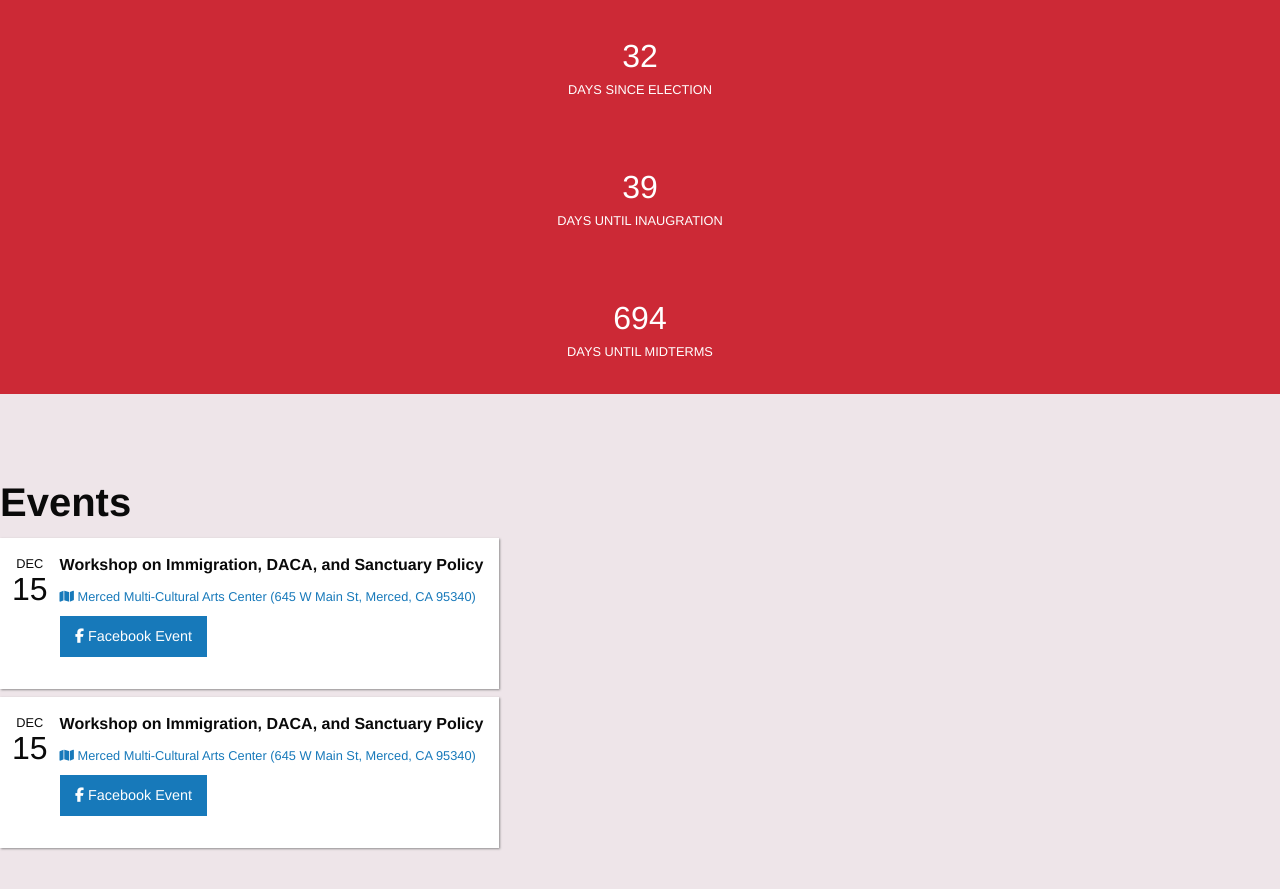
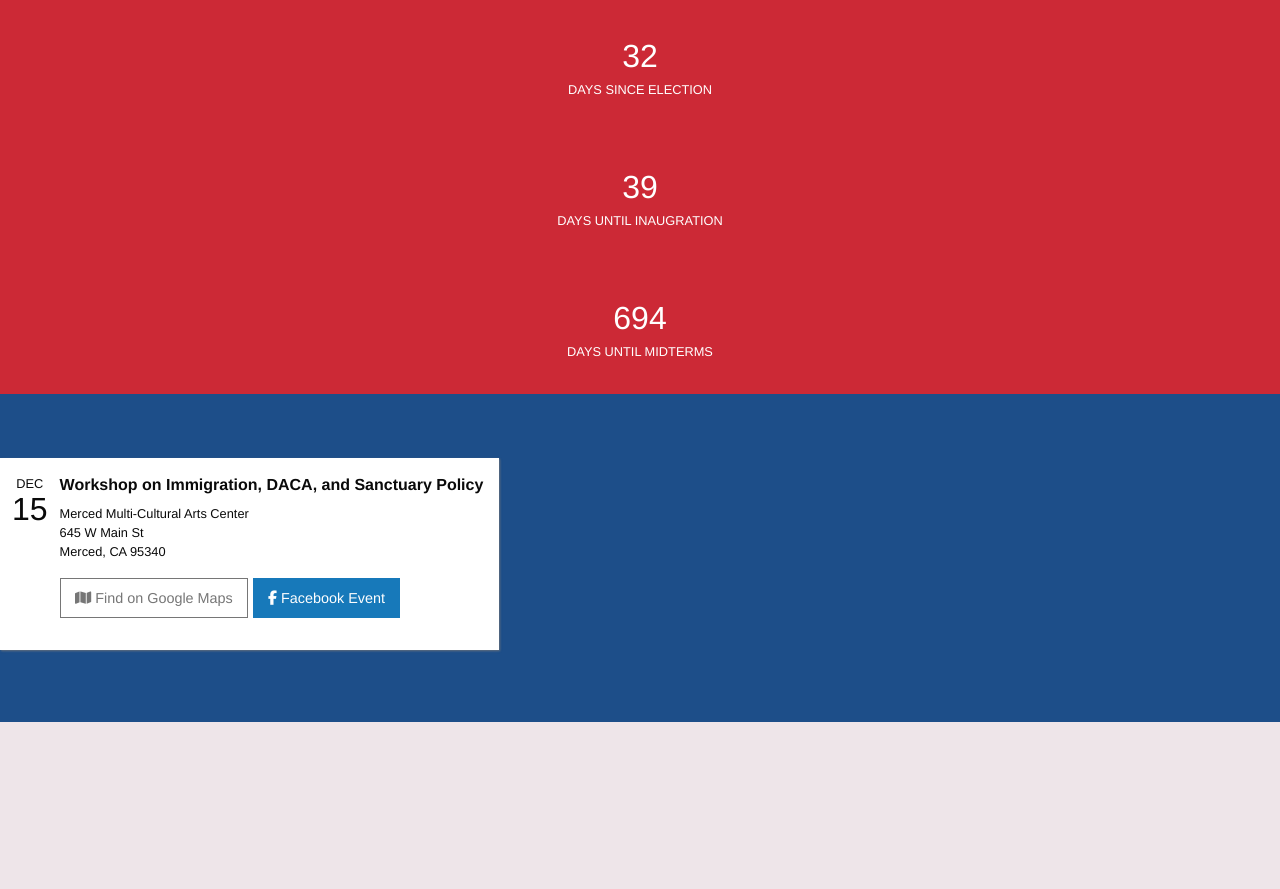
Before and after one commit to joshuadotbio/mercedcan.com, a Jekyll site: the page built from index.html, in a window 1280 px wide. Shown: the top 889 px of the page. Built offline with Jekyll 4.4.1, drawn with Linux system fonts in a browser that asks for light colours; nearby versions of some CDN libraries.

Commit message:
using data instead of collections for events

```diff
--- /dev/null
+++ b/_data/events.yaml
@@ -0,0 +1,13 @@
+- title: 'Workshop on Immigration, DACA, and Sanctuary Policy'
+  excerpt: "If you want to join the effort to protect the undocumented people in our community, this workshop will get you started. If you're already involved in the effort, this is a chance to connect with like-minded people."
+  seo_description: "If you want to join the effort to protect the undocumented people in our community, this workshop will get you started. If you're already involved in the effort, this is a chance to connect with like-minded people."
+  event_date: 2016-12-15 00:00:00
+  start_time: '7:00 pm'
+  end_time: '9:00 pm'
+  location_name: 'Merced Multi-Cultural Arts Center'
+  address_line_1: '645 W Main St'
+  address_line_2: 'Merced, CA 95340'
+  address_line_3:
+  google_maps_url: https://goo.gl/maps/ryg1sFKMmqt
+  host: MercedCAN
+  facebook_event_url: 'https://www.facebook.com/events/1774726409447053/'
--- a/_sass/_base.scss
+++ b/_sass/_base.scss
@@ -2,22 +2,9 @@ body {
   background: $color-5;
 }
 
-.top-bar-wrapper,
-.top-bar,
-.top-bar ul {
-  background: $color-5;
-}
-
-.is-dropdown-submenu {
-  border-color: darken($color-5, 5%);
-}
-
-.site-title {
-  padding: 0.7rem 1rem;
-  display: table-cell;
-  line-height: 1.6;
-  font-weight: bold;
-  vertical-align: middle;
+address {
+  font-style: normal;
+  font-size: 0.8em;
 }
 
 .countdown-wrapper {
@@ -46,6 +33,10 @@ body {
   font-size: 0.8em;
 }
 
+.section-wrapper {
+  padding: 4em 0;
+}
+
 .section-title {
   h2 {
     font-weight: bold;
@@ -53,8 +44,16 @@ body {
   }
 }
 
+.event-wrapper {
+  background: $color-2;
+}
+
 .event {
   padding-bottom: 0.5em;
+
+  .section-title {
+    color: white;
+  }
 }
 
 .event-inner {
@@ -96,5 +95,5 @@ body {
 }
 
 .event-content-buttons {
-  margin-top: 0.5em;
+  margin-top: 1em;
 }
--- a/index.html
+++ b/index.html
@@ -30,14 +30,9 @@ layout: default
     </script>
   </div>
 </section>
-<section id="events" class="event-wrapper">
-  <div class="row">
-    <div class="section-title small-12 columns">
-      <h2>Events</h2>
-    </div>
-  </div>
+<section id="events" class="event-wrapper section-wrapper">
   <div class="row small-up-1 medium-up-2 large-up-3">
-    {% for event in site.events %}
+    {% for event in site.data.events %}
     <div class="event column">
       <div class="event-inner">
         <div class="event-date">
@@ -47,17 +42,16 @@ layout: default
         <div class="event-content">
           <article>
             <h2>{{ event.title }}</h2>
-            {% if event.location %}
-            <div>
-              <small>
-                <a href="#" class="event-location">
-                  <i class="fa fa-map"></i> {{ event.location }}
-                </a>
-              </small>
-            </div>
-            {% endif %}
+            <address>
+              {% if event.location_name %}{{ event.location_name }}<br />{% endif %}
+              {% if event.address_line_1 %}{{ event.address_line_1 }}<br />{% endif %}
+              {% if event.address_line_2 %}{{ event.address_line_2 }}<br />{% endif %}
+              {% if event.address_line_3 %}{{ event.address_line_3 }}<br />{% endif %}
+            </address>
           </article>
           <div class="event-content-buttons">
+            {% if event.google_maps_url %}
+            <a href="{{ event.google_maps_url }}" class="hollow secondary button"><i class="fa fa-map"></i> Find on Google Maps</a>{% endif %}
             {% if event.facebook_event_url %}
             <a href="{{ event.facebook_event_url }}" class="button"><i class="fa fa-facebook"></i> Facebook Event</a>
             {% endif %}
```
